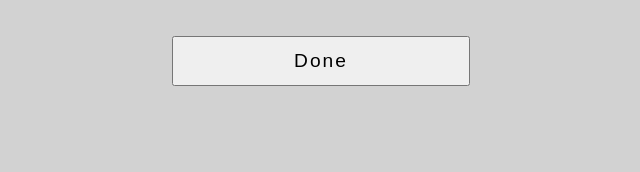
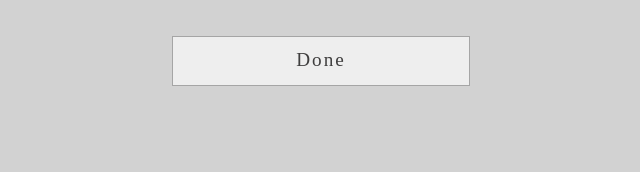
Before and after one commit to Jake2872/percent-calculator-javascript, a plain HTML site: page index.html in a window 1280 px wide. Shown: the part 490-662 px from the top of the page, 319-959 px from the left. Drawn offline with Linux system fonts and the light colour scheme.

Commit message:
Button became a link to jumpt to top of page
Useful for smaller displays.

```diff
--- a/index.html
+++ b/index.html
@@ -27,7 +27,8 @@
   <label for="prePercent">Enter number to find the percentage of</label>
   <input type="text" id="prePercent" name="number" autocomplete="off" placeholder="&dollar;" onkeypress="calculatePercentFunc()" onkeyup="calculatePercentFunc()">
 
-	<button type="button" id="goButton" onclick="calculatePercentFunc()">Done</button>
+	<!-- jumps to top of page, where results are displayed. It's useful for very small displays (like the iphone 5s)-->
+	<a href="#" id="button--done">Done</a>
 
 
 </form>
--- a/style-percent-project.css
+++ b/style-percent-project.css
@@ -135,11 +135,22 @@ outline: 2px solid #b1d5e0;
 }
 
 
-button {
-  margin-top: 10%;
+ #button--done {  /*links or jumps to top of page (results)*/
+  margin: 10% auto 0 auto;
   font-size: 120%;
+  width: 100%;
   height: 50px;
   letter-spacing: 2px;
+  text-decoration: none;
+  color: #3F3E3E;
+  text-align: center;
+  border: 1px solid #a5a5a5;
+  padding-top: 12px;
+  background-color: #eeeeee;
+}
+
+#button--done:active {
+	border-style: inset;
 }
 
 footer {
```
